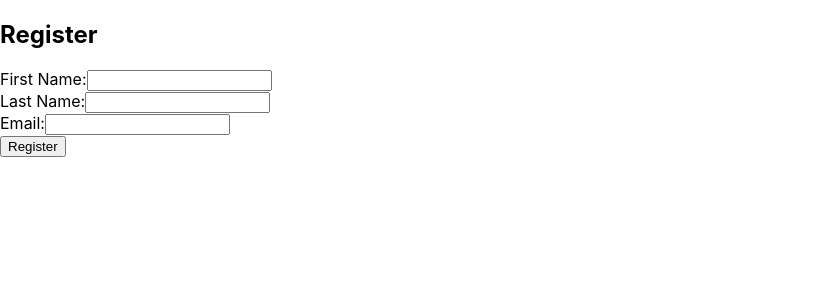
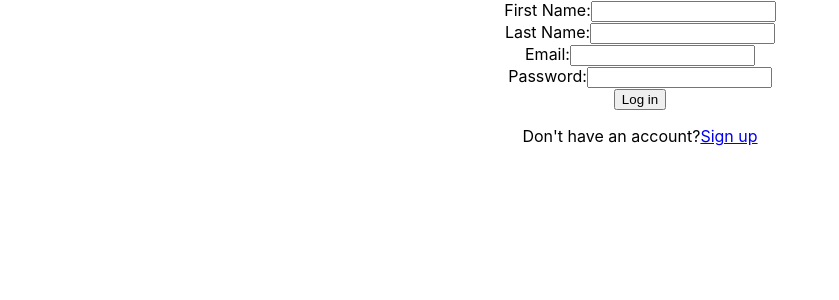
Before and after one commit to david-wei-01001/CryptoCare, a React (Create React App) app in the folder frontend/: page / in a window 1280 px wide. Shown: the top 300 px of the page, without its empty margins (0-839 px from the left). Built offline with nearby package versions, Linux system fonts and the light colour scheme.

Commit message:
feat: added Login Form

```diff
--- a/frontend/package.json
+++ b/frontend/package.json
@@ -9,6 +9,7 @@
     "react": "^18.2.0",
     "react-dom": "^18.2.0",
     "react-router": "^6.22.3",
+    "react-router-dom": "^6.22.3",
     "react-scripts": "5.0.1",
     "web-vitals": "^2.1.4"
   },
--- a/frontend/src/App.js
+++ b/frontend/src/App.js
@@ -1,15 +1,21 @@
+import logo from './logo.svg';
+import { BrowserRouter as Router, Routes, Route } from 'react-router-dom';
 import Login from './components/Auth/Login/Login';
 import Register from './components/Auth/Register/Register';
+
+
+import './App.css';
+
 function App() {
   return (
-    <div>
-      {/* <Login /> */}
-      <Register />
+    <div className="App">
+       <Router>
+        <Routes>
+          <Route path="/" element={<Login />} />
+          <Route path="/register" element={<Register />} />
+        </Routes>
+    </Router>
     </div>
-
-    // <Router>
-    //   <Route path="/" component={Login} />
-    // </Router>
   );
 }
 
--- a/frontend/src/components/Auth/Login/Login.js
+++ b/frontend/src/components/Auth/Login/Login.js
@@ -1,11 +1,67 @@
-import React from 'react';
+import React, { useState } from 'react';
 import { Link } from 'react-router-dom';
 import './Login.css';
 
 function Login() {
+  const [firstName, setFirstName] = useState('');
+  const [lastName, setLastName] = useState('');
+  const [email, setEmail] = useState('');
+  const [password, setPassword] = useState('');
+
+  const handleSubmit = (e) => {
+    e.preventDefault();
+    // Implement registration logic here
+    console.log('First Name:', firstName);
+    console.log('Last Name:', lastName);
+    console.log('Email:', email);
+    console.log('Password:', password);
+  };
   console.log("hello")
   return (
     <div className="Login">
+      <form onSubmit={handleSubmit}>
+        <div>
+          <label htmlFor="firstName">First Name:</label>
+          <input
+            type="text"
+            id="firstName"
+            value={firstName}
+            onChange={(e) => setFirstName(e.target.value)}
+            required
+          />
+        </div>
+        <div>
+          <label htmlFor="lastName">Last Name:</label>
+          <input
+            type="text"
+            id="lastName"
+            value={lastName}
+            onChange={(e) => setLastName(e.target.value)}
+            required
+          />
+        </div>
+        <div>
+          <label htmlFor="email">Email:</label>
+          <input
+            type="email"
+            id="email"
+            value={email}
+            onChange={(e) => setEmail(e.target.value)}
+            required
+          />
+        </div>
+        <div>
+          <label htmlFor="password">Password:</label>
+          <input
+            type="password"
+            id="password"
+            value={password}
+            onChange={(e) => setPassword(e.target.value)}
+            required
+          />
+        </div>
+        <button type="submit">Log in</button>
+      </form>
       <p>Don't have an account?<Link to="/register">Sign up</Link></p>
     </div>
   );
--- a/frontend/src/components/Auth/Register/Register.js
+++ b/frontend/src/components/Auth/Register/Register.js
@@ -5,6 +5,7 @@ function Register() {
   const [firstName, setFirstName] = useState('');
   const [lastName, setLastName] = useState('');
   const [email, setEmail] = useState('');
+  const [password, setPassword] = useState('');
 
   const handleSubmit = (e) => {
     e.preventDefault();
@@ -12,6 +13,7 @@ function Register() {
     console.log('First Name:', firstName);
     console.log('Last Name:', lastName);
     console.log('Email:', email);
+    console.log('Password:', password);
   };
 
   return (
@@ -48,6 +50,16 @@ function Register() {
             required
           />
         </div>
+        <div>
+          <label htmlFor="password">password:</label>
+          <input
+            type="password"
+            id="password"
+            value={password}
+            onChange={(e) => setPassword(e.target.value)}
+            required
+          />
+        </div>
         <button type="submit">Register</button>
       </form>
     </div>
```
Also changed, not shown: 1 other file (tests, documents, lock files or other folders).
